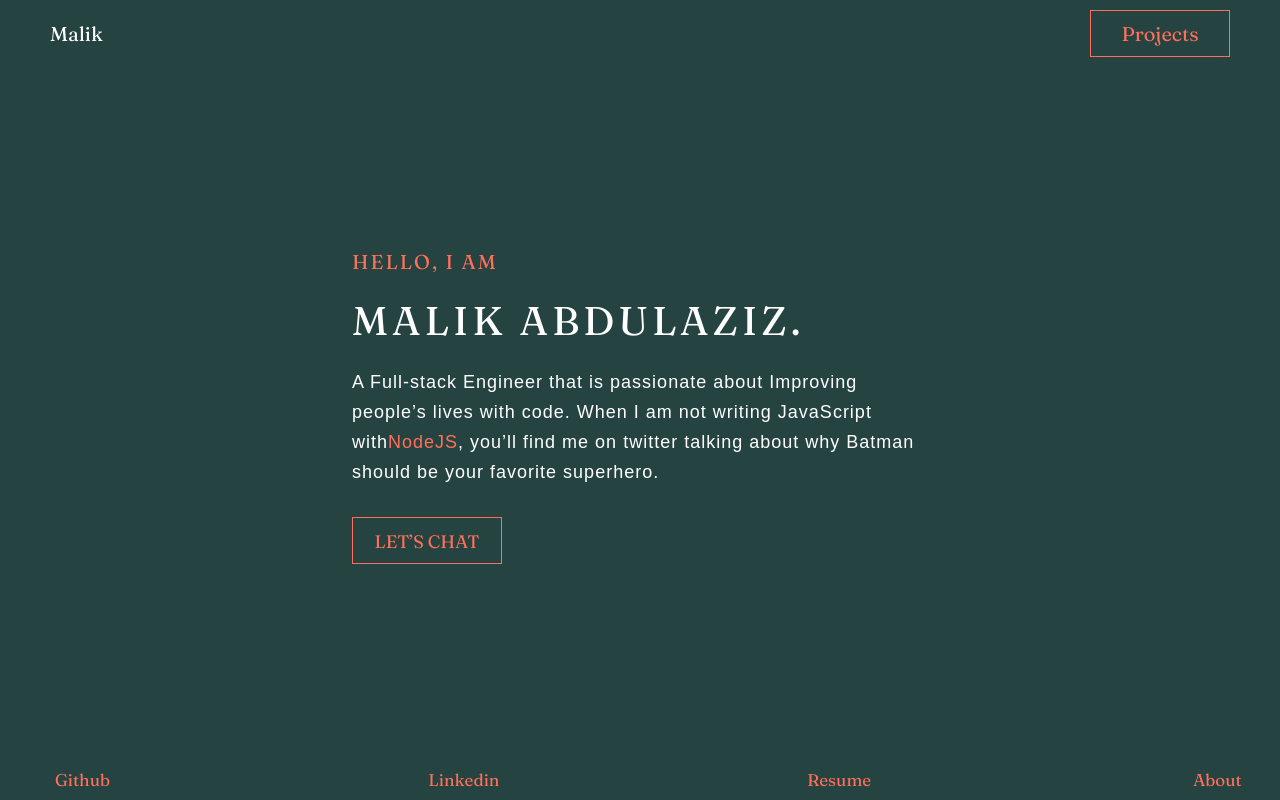
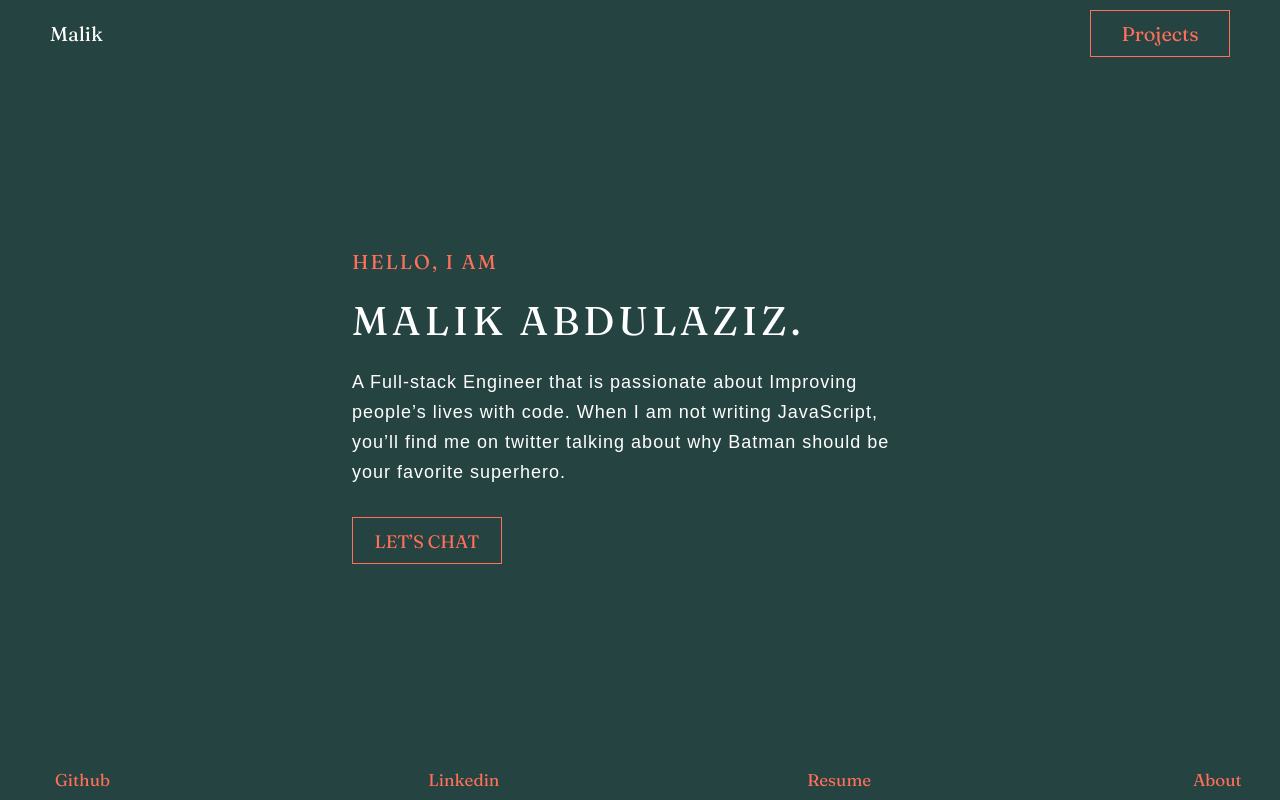
Before and after one commit to Placeholder30/portfolio-version-2, a Next.js app: page / in a window 1280 px wide. Built offline with nearby package versions, Linux system fonts and the light colour scheme.

Commit message:
Update index.tsx

```diff
--- a/pages/index.tsx
+++ b/pages/index.tsx
@@ -13,8 +13,7 @@ const Home: NextPage = () => {
         <h1>MALIK ABDULAZIZ.</h1>
         <p>
           A Full-stack Engineer that is passionate about Improving
-          people&rsquo;s lives with code. When I am not writing JavaScript with
-          <span>{"NodeJS"}</span>, you&rsquo;ll find me on
+          people&rsquo;s lives with code. When I am not writing JavaScript, you&rsquo;ll find me on
           twitter talking about why Batman should be your favorite superhero.
         </p>
         <div className={styles.hitme}>
```
